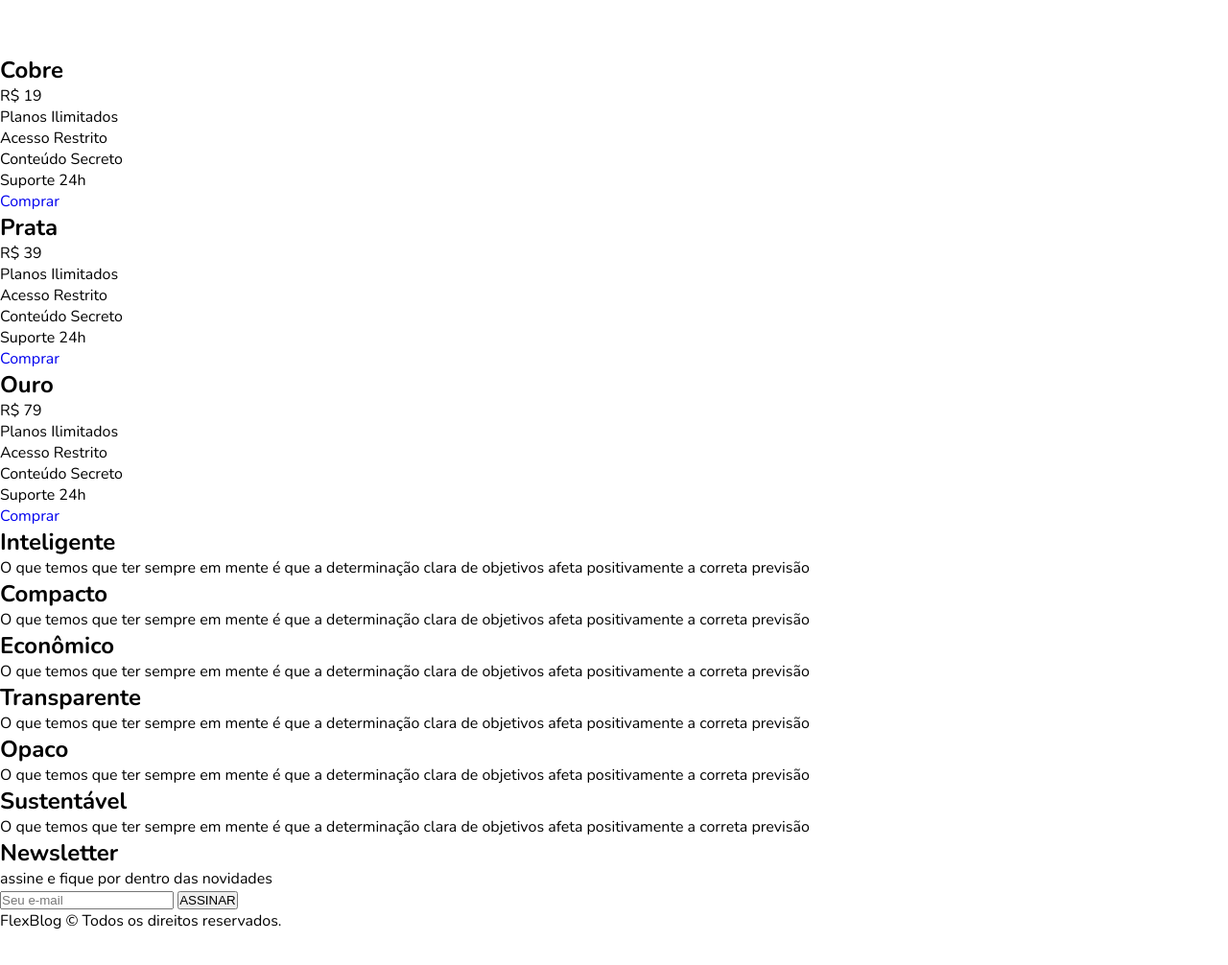
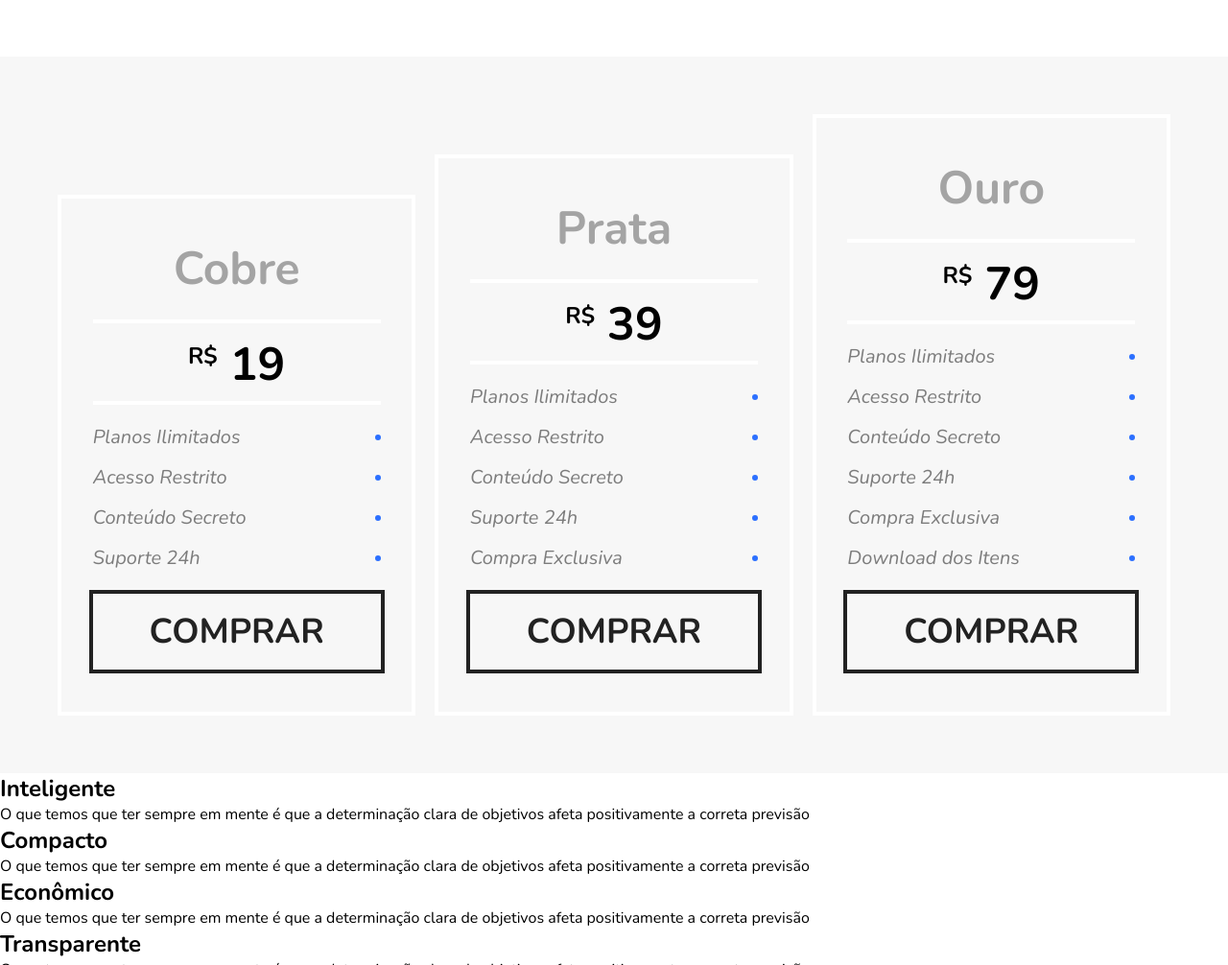
Before and after one commit to Dynylson/FlexBlog, a plain HTML site: page index.html in a window 1280 px wide. Shown: the part 1752-2758 px from the top of the page at 96% size. Before the commit the page ends 2723 px from the top, so only its background shows below. Drawn offline with nearby package versions, Linux system fonts and the light colour scheme.

Commit message:
css da seção preços terminado

```diff
--- /dev/null
+++ b/css/precos.css
@@ -0,0 +1,87 @@
+.preco-container {
+  display: flex;
+  align-items: end;
+  flex-wrap: wrap;
+  gap: 20px;
+  background: #f7f7f7;
+  padding: 60px;
+}
+
+.preco-item {
+  flex: 1 1 260px;
+  border: 4px solid #fff;
+  padding: 20px;
+}
+
+.preco-item h2 {
+  font-size: 48px;
+  color: #a4a4a4;
+  text-align: center;
+  margin-top: 20px;
+}
+
+.preco-item span {
+  display: block;
+  max-width: 300px;
+  margin: 20px auto;
+  font-size: 48px;
+  text-align: center;
+  font-weight: bold;
+  padding: 10px 0 5px 0;
+  border-top: 4px solid #fff;
+  border-bottom: 4px solid #fff;
+}
+
+.preco-item sup {
+  font-size: 1.5rem;
+}
+
+.preco-item ul {
+  max-width: 300px;
+  margin: 20px auto;
+  font-size: 20px;
+  font-style: italic;
+  color: #7c7c7c;
+}
+
+.preco-item ul li {
+  display: flex;
+  justify-content: space-between;
+  align-items: center;
+  margin-bottom: 15px;
+}
+
+.preco-item ul li::after {
+  content: "";
+  display: block;
+  width: 6px;
+  height: 6px;
+  background: #2c70ff;
+  border-radius: 50%;
+}
+
+.preco-item a {
+  display: block;
+  max-width: 300px;
+  margin: 20px auto;
+  border: 4px solid #222222;
+  text-transform: uppercase;
+  font-weight: bold;
+  font-size: 36px;
+  padding: 15px 0;
+  color: #222;
+  text-align: center;
+}
+
+@media (max-width: 800px) {
+  .preco-container {
+    padding-left: 10px;
+    padding-right: 10px;
+  }
+  .preco-item:nth-child(3) {
+    order: -2;
+  }
+  .preco-item:nth-child(2) {
+    order: -1;
+  }
+}
--- a/css/produtos.css
+++ b/css/produtos.css
@@ -1,6 +1,6 @@
 .produtos {
   padding-top: 60px;
-  padding-bottom: 60px;
+  padding-bottom: 70px;
 }
 
 .produtos h2 {
@@ -11,11 +11,11 @@
   display: flex;
   flex-wrap: wrap;
   align-items: end;
-  gap: 20px;
 }
 
 .produtos-item {
   flex: 1 1 175px;
+  margin: 0 10px;
 }
 
 .produtos-item h3 {
--- a/css/style.css
+++ b/css/style.css
@@ -25,3 +25,7 @@
 /* Produtos */
 
 @import "./produtos.css";
+
+/* Preços */
+
+@import "./precos.css";
--- a/index.html
+++ b/index.html
@@ -80,11 +80,10 @@
     </div>
   </section>
 
-  <section id="preco">
-    <div class="preco-container">
+  <section id="preco" class="preco-container">
     <div class="preco-item">
       <h2>Cobre</h2>
-        <span>R$ 19</span>
+      <span><sup>R$</sup> 19</span>
       <ul>
         <li>Planos Ilimitados</li>
         <li>Acesso Restrito</li>
@@ -95,26 +94,28 @@
     </div>
     <div class="preco-item">
       <h2>Prata</h2>
-        <span>R$ 39</span>
+      <span><sup>R$</sup> 39</span>
       <ul>
         <li>Planos Ilimitados</li>
         <li>Acesso Restrito</li>
         <li>Conteúdo Secreto</li>
         <li>Suporte 24h</li>
+        <li>Compra Exclusiva</li>
       </ul>
       <a href="#">Comprar</a>
     </div>
     <div class="preco-item">
       <h2>Ouro</h2>
-        <span>R$ 79</span>
+      <span><sup>R$</sup> 79</span>
       <ul>
         <li>Planos Ilimitados</li>
         <li>Acesso Restrito</li>
         <li>Conteúdo Secreto</li>
         <li>Suporte 24h</li>
+        <li>Compra Exclusiva</li>
+        <li>Download dos Itens</li>
       </ul>
       <a href="#">Comprar</a>
-      </div>
     </div>
   </section>
 
```
Lines whose indentation alone changed are shown as unchanged.
